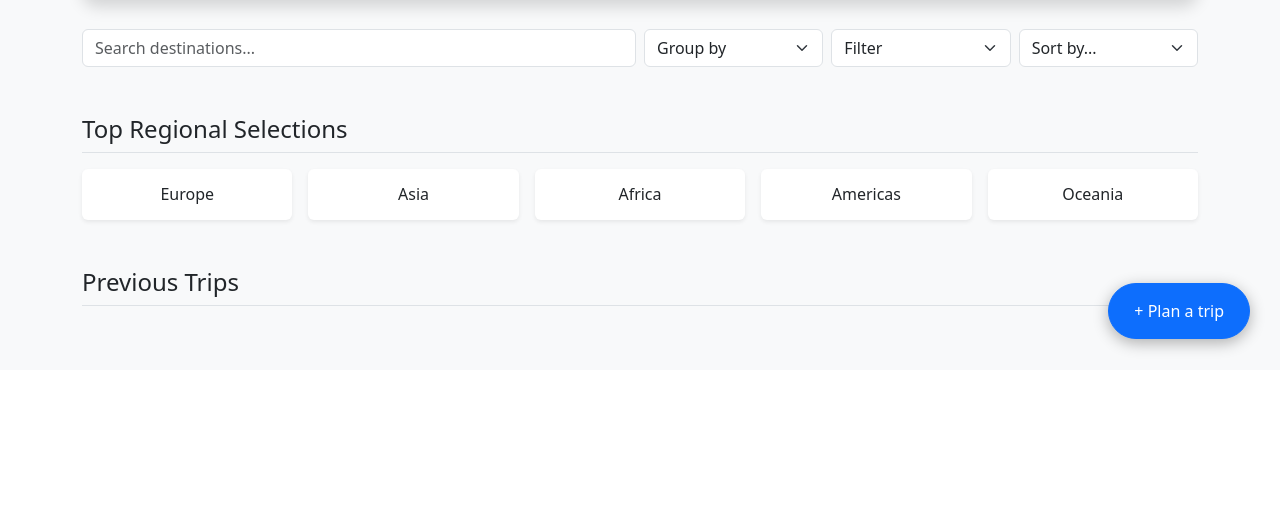
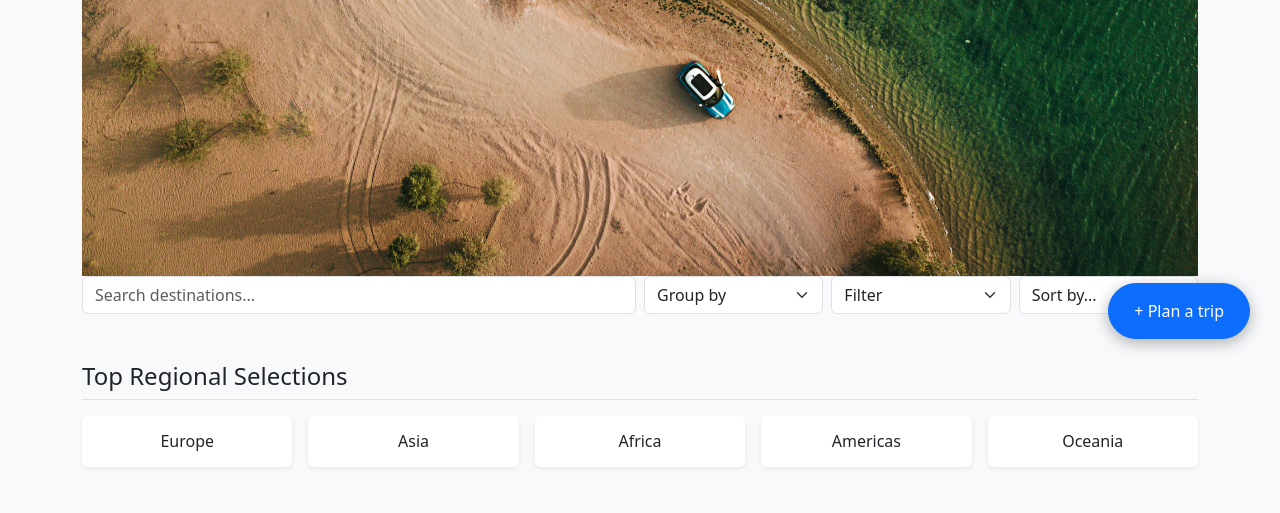
Before and after one commit to Niredxl/globe-trot, a Flask app: page /test in a window 1280 px wide. Shown: the part 431-944 px from the top of the page. Before the commit the page ends 785 px from the top, so only its background shows below. Run offline with Flask 3, Linux system fonts and the light colour scheme; some libraries are stand-ins or nearby versions.

Commit message:
dashboard changes

```diff
--- a/templates/home.html
+++ b/templates/home.html
@@ -5,11 +5,26 @@
 {% endblock %}
 
 {% block content %}
-<div class="hero-banner text-center shadow">
-    <div class="container">
-        <h1 class="display-4 fw-bold">Where to next?</h1>
-        <p class="lead">Plan your personalized multi-city journey with ease.</p>
+<div id="carouselExampleAutoplaying" class="carousel slide" data-bs-ride="carousel">
+  <div class="carousel-inner">
+    <div class="carousel-item active">
+      <img src="{{ url_for('static', filename='img/temp1.jpg') }}" class="d-block w-100" alt="...">
     </div>
+    <div class="carousel-item">
+      <img src="{{ url_for('static', filename='img/temp2.jpg') }}" class="d-block w-100" alt="...">
+    </div>
+    <div class="carousel-item">
+      <img src="{{ url_for('static', filename='img/temp3.jpg') }}" class="d-block w-100" alt="...">
+    </div>
+  </div>
+  <button class="carousel-control-prev" type="button" data-bs-target="#carouselExampleAutoplaying" data-bs-slide="prev">
+    <span class="carousel-control-prev-icon" aria-hidden="true"></span>
+    <span class="visually-hidden">Previous</span>
+  </button>
+  <button class="carousel-control-next" type="button" data-bs-target="#carouselExampleAutoplaying" data-bs-slide="next">
+    <span class="carousel-control-next-icon" aria-hidden="true"></span>
+    <span class="visually-hidden">Next</span>
+  </button>
 </div>
 
 <div class="row g-2 mb-5">
```
Also changed, not shown: static/img/temp1.jpg, users.db, 2 other files.
